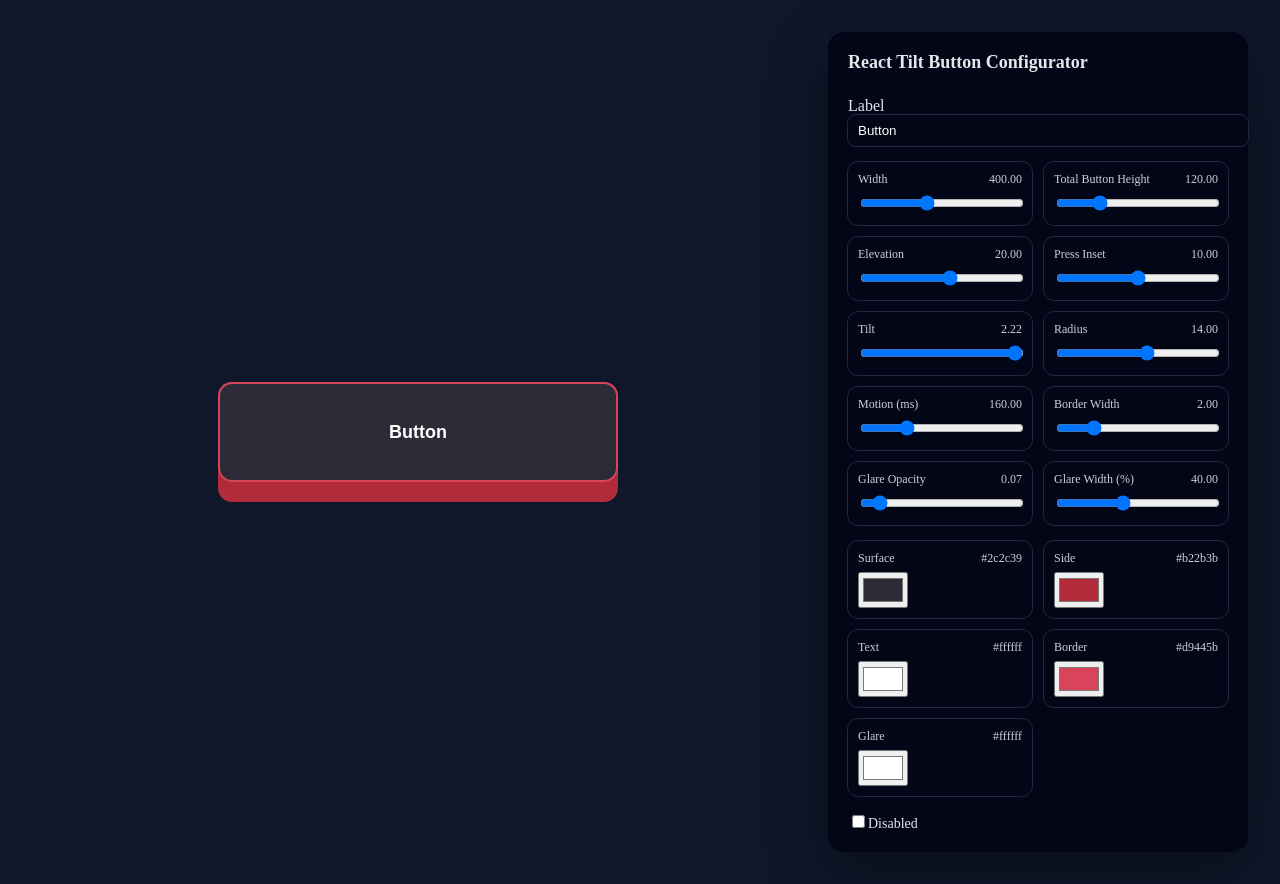
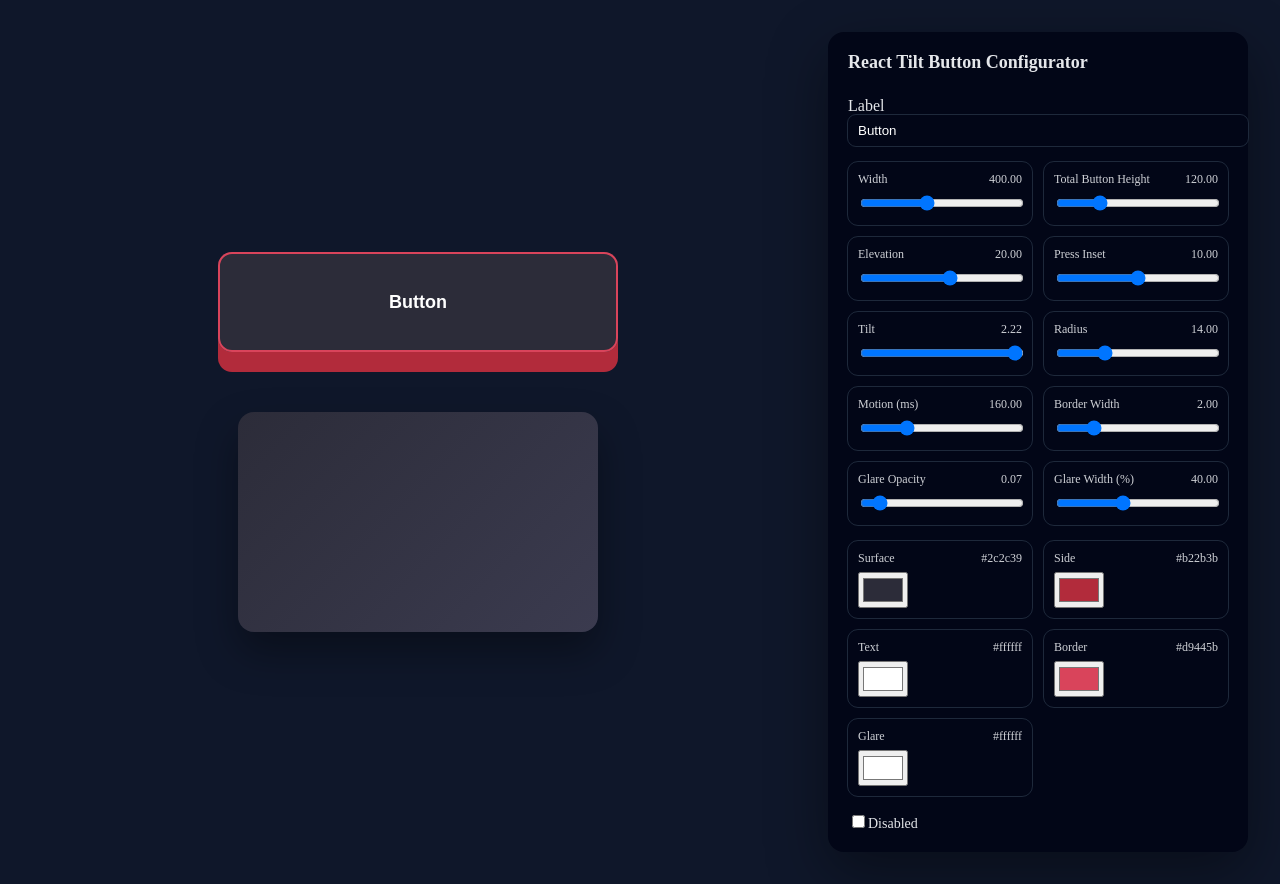
Before and after one commit to archisvaze/react-tilt-button, a React (Vite) app: page / in a window 1280 px wide. Built offline with nearby package versions, Linux system fonts and the light colour scheme.

Commit message:
working on Tilt

```diff
--- a/src/TiltButton.css
+++ b/src/TiltButton.css
@@ -42,6 +42,10 @@
   background: var(--side-color);
   border-radius: var(--radius);
   z-index: 1;
+}
+
+.soft-btn--active .soft-btn__wrapper::before {
+  border-radius: var(--radius);
 }
 
 /* Face */
@@ -93,6 +97,22 @@
   --edge-aa: 1px;
 }
 
+/* Pressed */
+.soft-btn--active .soft-btn__content {
+  transform: translateY(var(--press-inset));
+  transition: transform calc(var(--transform-speed) * 0.8) ease-out;
+}
+
+/* Disabled */
+.soft-btn--disabled {
+  opacity: 0.6;
+  pointer-events: none;
+}
+
+.soft-btn--disabled .soft-btn__content::after {
+  opacity: 0;
+}
+
 /* Glare layer */
 .soft-btn__content::after {
   content: '';
@@ -101,11 +121,11 @@
   border-radius: inherit;
   pointer-events: none;
   background: linear-gradient(90deg,
-      rgba(var(--glare-rgb), 0.0) calc(50% - var(--glare-width) * 1%),
+      rgba(var(--glare-rgb), 0) calc(50% - var(--glare-width) * 1%),
       rgba(var(--glare-rgb), calc(var(--glare-alpha) * 0.5)) calc(50% - var(--glare-width) * 0.5%),
       rgba(var(--glare-rgb), var(--glare-alpha)) 50%,
       rgba(var(--glare-rgb), calc(var(--glare-alpha) * 0.5)) calc(50% + var(--glare-width) * 0.5%),
-      rgba(var(--glare-rgb), 0.0) calc(50% + var(--glare-width) * 1%));
+      rgba(var(--glare-rgb), 0) calc(50% + var(--glare-width) * 1%));
   background-size: 200% 100%;
   background-position: 50% 50%;
   opacity: 0;
@@ -130,22 +150,6 @@
   background-position: 100% 50%;
 }
 
-/* Pressed */
-.soft-btn--active .soft-btn__content {
-  transform: translateY(var(--press-inset));
-  transition: transform calc(var(--transform-speed) * 0.8) ease-out;
-}
-
-/* Disabled */
-.soft-btn--disabled {
-  opacity: 0.6;
-  pointer-events: none;
-}
-
-.soft-btn--disabled .soft-btn__content::after {
-  opacity: 0;
-}
-
 /* Pressed glare */
 .soft-btn--active .soft-btn__content::after {
   opacity: 1;
--- /dev/null
+++ b/src/TitlDiv.jsx
@@ -0,0 +1,62 @@
+import { useRef } from 'react';
+
+export default function TiltDiv() {
+    const ref = useRef(null);
+
+    const MAX_TILT = 14;
+
+    const handleMove = (e) => {
+        const el = ref.current;
+        if (!el) return;
+
+        const rect = el.getBoundingClientRect();
+
+        const x = e.clientX - rect.left;
+        const y = e.clientY - rect.top;
+
+        // normalize to -1 -> 1
+        const nx = (x / rect.width) * 2 - 1;
+        const ny = (y / rect.height) * 2 - 1;
+
+        const rotateY = nx * MAX_TILT;
+        const rotateX = -ny * MAX_TILT;
+
+        el.style.transform = `
+      perspective(800px)
+      rotateX(${rotateX}deg)
+      rotateY(${rotateY}deg)
+      scale(1.03)
+    `;
+    };
+
+    const handleLeave = () => {
+        const el = ref.current;
+        if (!el) return;
+
+        el.style.transform = `
+      perspective(800px)
+      rotateX(0deg)
+      rotateY(0deg)
+      scale(1)
+    `;
+    };
+
+    return (
+        <div
+            ref={ref}
+            onPointerMove={handleMove}
+            onPointerLeave={handleLeave}
+            style={{
+                width: 360,
+                height: 220,
+                borderRadius: 16,
+                background: 'linear-gradient(135deg, #2c2c39, #3b3b4f)',
+                transition: 'transform 120ms ease-out',
+                transformStyle: 'preserve-3d',
+                willChange: 'transform',
+                cursor: 'pointer',
+                boxShadow: '0 20px 40px rgba(0,0,0,0.35)',
+            }}
+        />
+    );
+}
--- a/src/test/app.jsx
+++ b/src/test/app.jsx
@@ -1,5 +1,6 @@
 import { useMemo, useState } from 'react';
 import { TiltButton } from '..';
+import TiltDiv from '../TitlDiv';
 import './app.css';
 
 function clamp(v, min, max) {
@@ -30,10 +31,6 @@ export default function App() {
 
     const [disabled, setDisabled] = useState(false);
 
-    // =========================
-    // Derived physical limits
-    // =========================
-
     const maxElevation = useMemo(() => faceHeight * 0.3, [faceHeight]);
     const clampedElevation = clamp(elevation, 0, maxElevation);
 
@@ -44,12 +41,8 @@ export default function App() {
     const clampedTilt = clamp(tilt, 0, maxTilt);
 
     const faceVisibleHeight = faceHeight - clampedElevation;
-    const maxRadius = Math.max(0, Math.floor(faceVisibleHeight / 4));
+    const maxRadius = Math.max(0, Math.floor(faceVisibleHeight / 2));
     const clampedRadius = clamp(radius, 0, maxRadius);
-
-    // =========================
-    // Keep UI state sane (no loops)
-    // =========================
 
     if (elevation !== clampedElevation) setElevation(clampedElevation);
     if (pressInset !== clampedPressInset) setPressInset(clampedPressInset);
@@ -76,10 +69,11 @@ export default function App() {
                     glareOpacity={glareOpacity}
                     glareWidth={glareWidth}
                     disabled={disabled}
-                    onClick={() => console.log("clicked!")}
+                    onClick={() => console.log('clicked!')}
                 >
                     {label}
                 </TiltButton>
+                <TiltDiv />
             </div>
 
             <div className='demo-panel'>
```
